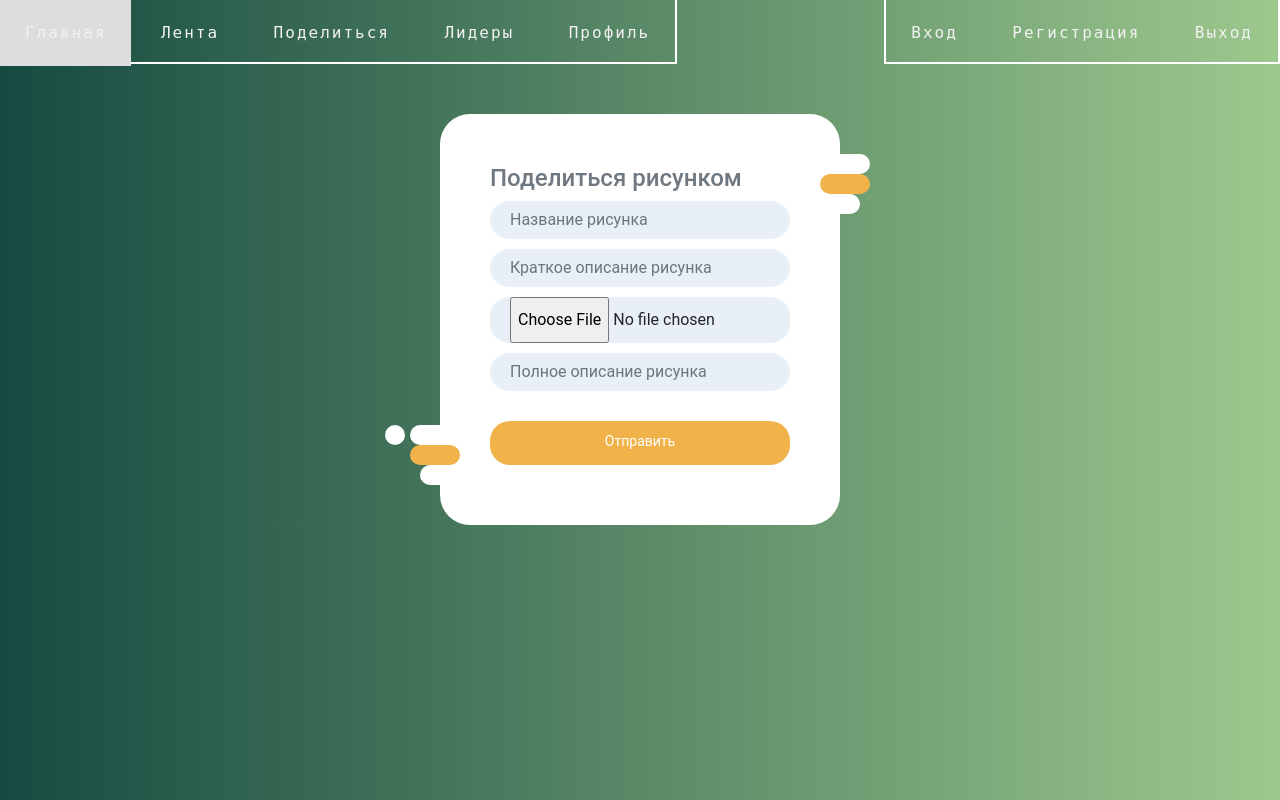
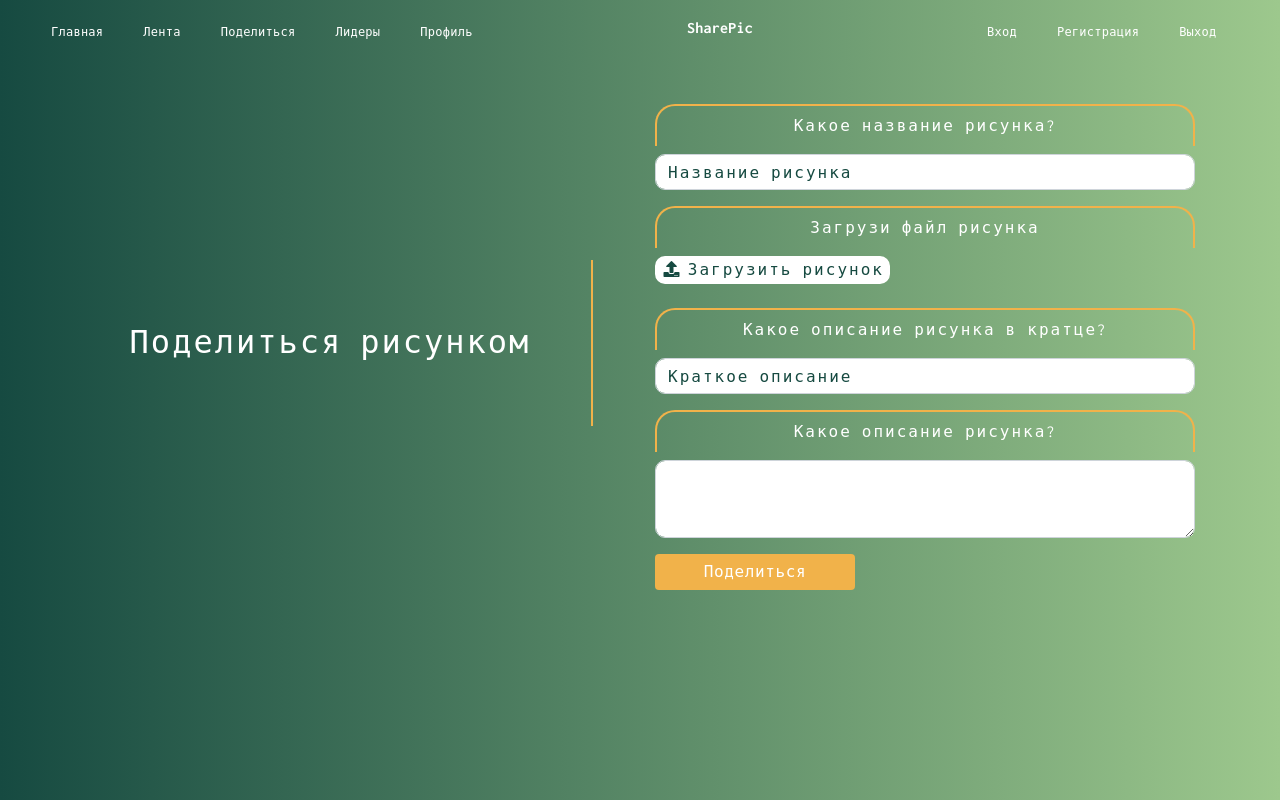
Before and after one commit to ropraname/sharepic, a Django app: page /view/share/ in a window 1280 px wide. Run offline with Django 3.2, Linux system fonts and the light colour scheme; the visitor is signed in with stand-in values (Sample User, id 1); some libraries are stand-ins or nearby versions.

Commit message:
Add some styles for forms > > Add some styles for forms. > Add bootstrap grid to the nav-bar > and share form.

```diff
--- a/main/static/main/css/main.css
+++ b/main/static/main/css/main.css
@@ -1,6 +1,4 @@
 @import url('https://fonts.googleapis.com/css2?family=Inconsolata:wght@200;300;400;500;600;700;800;900&display=swap');
-
-
 :root {
   --dark-green: #164A41;
   --medium-green: #4D774E;
@@ -11,82 +9,208 @@
 
 body {
   background: linear-gradient(to right, var(--dark-green), var(--light-green));
-	position: relative;
 }
 
+
 /* Стили для текста. Это общий класс для красивого текста */
+
 .main-text {
   text-align: center;
   font-size: 2vh;
   font-style: normal;
   font-weight: normal;
   font-family: 'Inconsolata', monospace;
-
   letter-spacing: 2px;
   line-height: 5vh;
   cursor: pointer;
 }
 
-.nav {
-/* 	white-space: nowrap; */
-}
-.nav ul {
+.main-title {
+  text-align: center;
+  font-size: 4vh;
+  font-style: bold;
+  font-weight: normal;
+  font-family: 'Inconsolata', monospace;
+  letter-spacing: 2px;
+  cursor: pointer;
 }
 
-.topnav, .topnav-auth {
-	border-bottom: 2px solid white;
-	border-right: 2px solid white;
-	list-style: none;
-	margin: 0;
-	top: 0;
-	padding: 0;
+.nav {
+  background: linear-gradient(to right, var(--dark-green), var(--light-green));
   height: 8vh;
-	z-index: 100;
 }
 
-/* Стили для панели навигации desktop */
-.topnav {
-	float: left;
-	display: block;
-	width: auto;
-}
-.topnav-auth {
-	float: left;
-	display: block;
-	width: auto;
-	margin-right: 0;
-	margin-left: auto;
-	border-left: 2px solid white;
-}
-/* Стили для  всех кнопок панели*/
-.topnav li, .topnav-auth li {
- 	display: inline-block;
-    color: #f2f2f2;
-    text-align: center;
-    padding: 13px 25px;
+.nav-center-logo h4 a {
   text-decoration: none;
+  color: white;
+  font-size: 4vh;
+  font-weight: bold;
 }
 
-.topnav li{
-}
-.topnav-auth li {
-
+.nav-link {
+  margin-right: 1em !important;
 }
 
+.nav-link:first-child {
+  margin-left: 1em;
+}
+
+
 /* Стили для ссылок панели */
-.topnav li a, .topnav-auth li a{
+
+.topnav li a,
+.topnav-auth li a {
   text-decoration: none;
-    color: #f2f2f2;
-    float: left;
+  color: white;
 }
+
+
 /* Изменения заднего фона кнопок при наведении */
-.topnav li:hover, .topnav-auth li:hover {
-    background-color: #ddd;
+
+.topnav li:hover,
+.topnav-auth li:hover {
+  background-color: white;
   color: black;
 }
+
+
 /* Изменение цвета ссылок при наведении */
-.topnav li a:hover, .topnav-auth li a:hover{
+
+.topnav li a:hover,
+.topnav-auth li a:hover {
   color: black;
+}
+
+.login-form .right div:first-of-type {
+  margin-top: 2em;
+}
+
+.share-form {
+  margin: 0;
+  position: relative;
+}
+
+.share-form .left {
+  display: flex;
+  flex-direction: column;
+  justify-content: center;
+}
+
+.share-form .right div input {
+  height: 4.5vh;
+}
+
+.share-form .left h1 {
+  padding-top: 2em;
+  padding-bottom: 2em;
+  padding-right: 0.5em;
+  padding-left: 0;
+  margin-right: 1em;
+  width: auto;
+  color: white;
+  border-right: 2px solid #F1B24A;
+}
+
+.share-form .right h4 {
+  padding: 0;
+  color: white;
+  border-top: 2px solid #F1B24A;
+  border-left: 2px solid #F1B24A;
+  border-right: 2px solid #F1B24A;
+  border-radius: 20px 20px 0% 0%;
+  cursor: auto;
+}
+
+.share-form .right {
+  max-width: 600px;
+}
+
+.share-form .right .btn-secondary {
+  background: #F1B24A;
+  color: var(--white);
+  border: 0;
+  max-width: 200px;
+}
+
+.share-form .right .form-control::placeholder {
+  color: #164A41;
+  font-size: 16px;
+}
+
+.share-form .right textarea {
+  max-height: 1000px;
+}
+
+.share-form .right .form-control {
+  border-radius: 10px 10px 10px 10px;
+}
+
+::-webkit-input-placeholder {
+  font-style: normal;
+  font-weight: normal;
+  font-family: 'Inconsolata', monospace;
+  letter-spacing: 2px;
+}
+
+:-moz-placeholder {
+  font-style: normal;
+  font-weight: normal;
+  font-family: 'Inconsolata', monospace;
+  letter-spacing: 2px;
+}
+
+:-o-placeholder {
+  font-style: normal;
+  font-weight: normal;
+  font-family: 'Inconsolata', monospace;
+  letter-spacing: 2px;
+}
+
+:-khtml-placeholder {
+  font-style: normal;
+  font-weight: normal;
+  font-family: 'Inconsolata', monospace;
+  letter-spacing: 2px;
+}
+
+:placeholder {
+  font-style: normal;
+  font-weight: normal;
+  font-family: 'Inconsolata', monospace;
+  letter-spacing: 2px;
+}
+
+input,
+textarea {
+  font-size: 2vw;
+  font-style: normal;
+  font-weight: normal;
+  font-family: 'Inconsolata', monospace;
+  letter-spacing: 0.05vw;
+}
+
+input[type="file"] {
+  display: none;
+}
+
+.custom-file-upload {
+  border: 2px solid white;
+  border-radius: 10px 10px 10px 10px;
+  background: white;
+  color: #164A41;
+  cursor: pointer;
+  display: inline-block;
+  font-size: 12pt;
+  font-style: normal;
+  font-weight: normal;
+  font-family: 'Inconsolata', monospace;
+  letter-spacing: 2px;
+  padding-right: 0.5vh;
+}
+
+.fa-upload {
+  margin-left: 0.5vw;
+  margin-right: 0.5vw;
 }
 
 .scroll-up {
@@ -94,10 +218,13 @@ body {
   height: 2vh;
 }
 
-main{
-	margin-top: 6vh;
+main {
+  margin-top: 13vh;
 }
+
+
 /* main */
+
 main .features {
   position: relative;
   color: #fff;
@@ -116,16 +243,16 @@ main .pic_post {
   margin: 0vh 6vh 6vh 6vh;
 }
 
-main .pic_post h3{
+main .pic_post h3 {
   margin-top: 2vh;
 }
 
-main .features img{
+main .features img {
   max-width: 50%;
   max-height: 50%;
 }
 
-main .features h1{
+main .features h1 {
   text-align: center;
 }
 
@@ -136,109 +263,50 @@ main .features_0 {
   text-align: center;
 }
 
-main .features_0 img{
+main .features_0 img {
   max-width: 45vh;
   max-height: 45vh;
 }
 
-main .features_0 h1{
+main .features_0 h1 {
   font-size: 60px;
   float: center;
   margin-left: auto;
   margin-right: auto;
 }
-main .features_0 p {max-width: 400px; margin: 20px auto;}
 
-
-
-
-* {
-   box-sizing: border-box;
+main .features_0 p {
+  max-width: 400px;
+  margin: 20px auto;
 }
 
-.decor {
-   position: relative;
-   max-width: 400px;
-   margin: 50px auto 0;
-   background: white;
-   border-radius: 30px;
+@media screen and (max-width: 1500px) {
+  .compressing-text {
+    text-align: center;
+    font-size: 1.5vh;
+    font-style: normal;
+    font-weight: normal;
+    font-family: 'Inconsolata', monospace;
+    letter-spacing: 0.25px;
+    line-height: 2.5vh;
+    cursor: pointer;
   }
-.form-left-decoration, .form-right-decoration {
-   content: "";
-   position: absolute;
-   width: 50px;
-   height: 20px;
-   background: var(--natural-yellow);
-   border-radius: 20px;
+  .nav-center-logo h4 a {
+    text-decoration: none;
+    color: white;
+    font-size: 2vh;
+    font-weight: bold;
   }
-.form-left-decoration {
-   bottom: 60px;
-   left: -30px;
 }
-.form-right-decoration {
-   top: 60px;
-   right: -30px;
+
+@media screen and (max-width: 1000px) {
+  .share-form .left h1 {
+    padding-top: 2em;
+    padding-bottom: 2em;
+    padding-bottom: 0.1em;
+    margin-bottom: 1em;
+    color: white;
+    border-bottom: 2px solid #F1B24A;
+    border-right: 0;
   }
-.form-left-decoration:before, .form-left-decoration:after, .form-right-decoration:before, .form-right-decoration:after {
-   content: "";
-   position: absolute;
-   width: 50px;
-   height: 20px;
-   border-radius: 30px;
-   background: white;
 }
-.form-left-decoration:before {
-   top: -20px;
-}
-.form-left-decoration:after {
-   top: 20px;
-   left: 10px;
-}
-.form-right-decoration:before {
-   top: -20px;
-   right: 0;
-}
-.form-right-decoration:after {
-   top: 20px;
-   right: 10px;
-}
-.circle {
-   position: absolute;
-   bottom: 80px;
-   left: -55px;
-   width: 20px;
-   height: 20px;
-   border-radius: 50%;
-   background: white;
-}
-.form-inner {
-   padding: 50px;
-}
-.form-inner input, .form-inner textarea {
-   display: block;
-   width: 100%;
-   padding: 0 20px;
-   margin-bottom: 10px;
-   background: #E9EFF6;
-   line-height: 40px;
-   border-width: 0;
-   border-radius: 20px;
-   font-family: 'Roboto', sans-serif;
-}
-.form-inner input[type="submit"] {
-   margin-top: 30px;
-   background: var(--natural-yellow);
-   border-bottom: 4px solid var(--natural-yellow);
-   color: white;
-   font-size: 14px;
-}
-.form-inner textarea {
-   resize: none;
-}
-.form-inner h3 {
-   margin-top: 0;
-   font-family: 'Roboto', sans-serif;
-   font-weight: 500;
-   font-size: 24px;
-   color: #707981;
-}
--- a/main/templates/main/layout.html
+++ b/main/templates/main/layout.html
@@ -8,22 +8,50 @@
 	<link rel="stylesheet" href="https://stackpath.bootstrapcdn.com/bootstrap/4.5.2/css/bootstrap.min.css">
 	<link rel="stylesheet" href="{% static 'main/css/main.css' %}">
 	<link rel="stylesheet" href="https://use.fontawesome.com/releases/v5.8.2/css/all.css">
+	<script src="{% static 'main/js/main.js' %}"></script>
 </head>
 <body>
-	<div class="nav">
-		<ul class="topnav">
-			<li><a href="{% url 'home' %}" class="main-text"class="active" id="home">Главная</a></li>
-			<li><a href="{% url 'view_home' %}" class="main-text" id="lent">Лента</a></li>
-			<li><a href="{% url 'upload' %}" class="main-text" id="share">Поделиться</a></li>
-			<li><a href="{% url 'view_scoreboard' %}" class="main-text" id="scoreboard">Лидеры</a></li>
-			<li><a href="{% url 'view_profile' %}" class="main-text" id="profile">Профиль</a></li>
-		</ul>
-		<ul class="topnav-auth">
-			<li><a href="{% url 'login' %}" class="main-text" id="login" class="auth">Вход</a></li>
-			<li><a href="{% url 'registr' %}" class="main-text" id="registr" class="auth">Регистрация</a></li>
-			<li><a href="{% url 'logout' %}" class="main-text" id="logout" class="auth">Выход</a></li>
-		</ul>
-	</div>
+	<nav class="navbar navbar-expand-lg fixed-top nav">
+		<div class="collapse navbar-collapse " id="navbarSupportedContent">
+			<div class="collapse navbar-collapse col-lg-6 col-md-6 nav-first">
+				<ul class="navbar-nav mr-4 topnav">
+					<li class="nav-item">
+						<a href="{% url 'home' %}" class="nav-link main-text compressing-text"class="active" id="home">Главная</a>
+					</li>
+					<li class="nav-item">
+						<a href="{% url 'view_home' %}" class="nav-link main-text compressing-text" id="lent">Лента</a>
+					</li>
+					<li class="nav-item">
+						<a href="{% url 'upload' %}" class="nav-link main-text compressing-text" id="share">Поделиться</a>
+					</li>
+					<li class="nav-item">
+						<a href="{% url 'view_scoreboard' %}" class="nav-link main-text compressing-text" id="scoreboard">Лидеры</a>
+					</li>
+					<li class="nav-item">
+						<a href="{% url 'view_profile' %}" class="nav-link main-text compressing-text" id="profile">Профиль</a>
+					</li>
+				</ul>
+			</div>
+
+			<div class="collapse navbar-collapse nav-center-logo navbar-expand-xl col-lg-3 col-md-3">
+				<h4><a href="{% url 'home' %}" class="nav-link main-text compressing-text">SharePic</a></h4>
+			</div>
+
+			<div class="collapse navbar-collapse col-lg-3 col-md-3 nav-second">
+				<ul class="navbar-nav mr-4 topnav-auth">
+					<li class="nav-item">
+						<a href="{% url 'login' %}" class="nav-link main-text compressing-text" id="login" class="auth">Вход</a>
+					</li>
+					<li class="nav-item">
+						<a href="{% url 'registr' %}" class="nav-link main-text compressing-text" id="registr" class="auth">Регистрация</a>
+					</li>
+					<li class="nav-item">
+						<a href="{% url 'logout' %}" class="nav-link main-text compressing-text" id="logout" class="auth">Выход</a>
+					</li>
+				</ul>
+			</div>
+		</div>
+	</nav>
 
 	<div>
 		<main>
@@ -32,5 +60,5 @@
 			{% endblock %}
 		</main>
 	</div>
-<body>
-</html>
+	<body>
+		</html>
--- a/view_pic/forms.py
+++ b/view_pic/forms.py
@@ -1,5 +1,5 @@
 from django.forms import TextInput, ClearableFileInput
-from django.forms import HiddenInput
+from django.forms import HiddenInput, Textarea
 from django.forms import ModelForm
 from .models import Grading
 from .models import Picture
@@ -13,22 +13,10 @@ class PictureForm(ModelForm):
 
         widgets = {
             "current_user": HiddenInput(),
-            "title": TextInput(attrs={
-                'class': 'form-control',
-                'placeholder': 'Название рисунка'
-            }),
-            "picture": ClearableFileInput(attrs={
-                'class': 'form-control-file',
-                'placeholder': 'Загрузка рисунка'
-            }),
-            "anons": TextInput(attrs={
-                'class': 'form-control',
-                'placeholder': 'Краткое описание рисунка'
-            }),
-            "full_text": TextInput(attrs={
-                'class': 'form-control',
-                'placeholder': 'Полное описание рисунка'
-            }),
+            "title": TextInput(),
+            "picture": ClearableFileInput(),
+            "anons": TextInput(),
+            "full_text": Textarea(),
             "date": HiddenInput(),
         }
 
--- a/view_pic/templates/view_pic/upload.html
+++ b/view_pic/templates/view_pic/upload.html
@@ -3,15 +3,38 @@
 {% block title %}Форма по добавлению рисунка{% endblock %}
 
 {% block content %}
-	<form method="post" enctype="multipart/form-data" class="decor">
-		{% csrf_token %}
-		<div class="form-left-decoration"></div>
-		<div class="form-right-decoration"></div>
-		<div class="circle"></div>
-		<div class="form-inner">
-		<h3>Поделиться рисунком</h3>
-		{{ form }}
-		<input type="submit" value="Отправить">
+<div class="share-form">
+	<div class="container">
+		<form method="post" enctype="multipart/form-data">
+			{% csrf_token %}
+			<div class="row">
+				<div class="col-lg-6 col-md-12 col-sm-12 left">
+					<h1 class="main-title">Поделиться рисунком</h1>
+				</div>
+
+				<div class="col-lg-6 col-md-12 col-sm-12 right">
+					<h4 class="main-text">Какое название рисунка?</h4>
+					<div class="form-group">
+						<input type="text" class="form-control" name="{{ form.title.name }}" id="id_{{ form.title.name }}" placeholder="Название рисунка">
+					</div>
+					<h4 class="main-text">Загрузи файл рисунка</h4>
+					<div class="form-group">
+						<label for="file-upload" class="custom-file-upload">
+    						<i class="fa fa-upload"></i>Загрузить рисунок
+						</label>
+						<input id="file-upload" type="file" class="form-control-file" name="{{ form.picture.name }}" id="id_{{ form.picture.name }}" value="{{ form.picrute.value }}" placeholder="Прикрепить рисунок">
+					</div>
+					<h4 class="main-text">Какое описание рисунка в кратце?</h4>
+					<div class="form-group">					<input type="text" class="form-control" name="{{ form.anons.name }}" id="id_{{ form.anons.name }}" value="{{ form.anons.value }}" placeholder="Краткое описание">
+					</div>
+					<h4 class="main-text">Какое описание рисунка?</h4>
+					<div class="form-group">					<textarea class="form-control form-control-lg" name="{{ form.full_text.name }}" id="id_{{ form.full_text.name }}" value="{{ form.full_text.value }}" placeholder="Описание рисунка">
+					</textarea>
+				</div>
+				<input type="submit" class="btn btn-secondary btn-block" value="Поделиться" name="">
+			</div>
 		</div>
 	</form>
+</div>
+</div>
 {% endblock %}
```
Also changed, not shown: authorization/templates/authorization/login.html (+21 -10 lines). Lines whose indentation alone changed are shown as unchanged.
